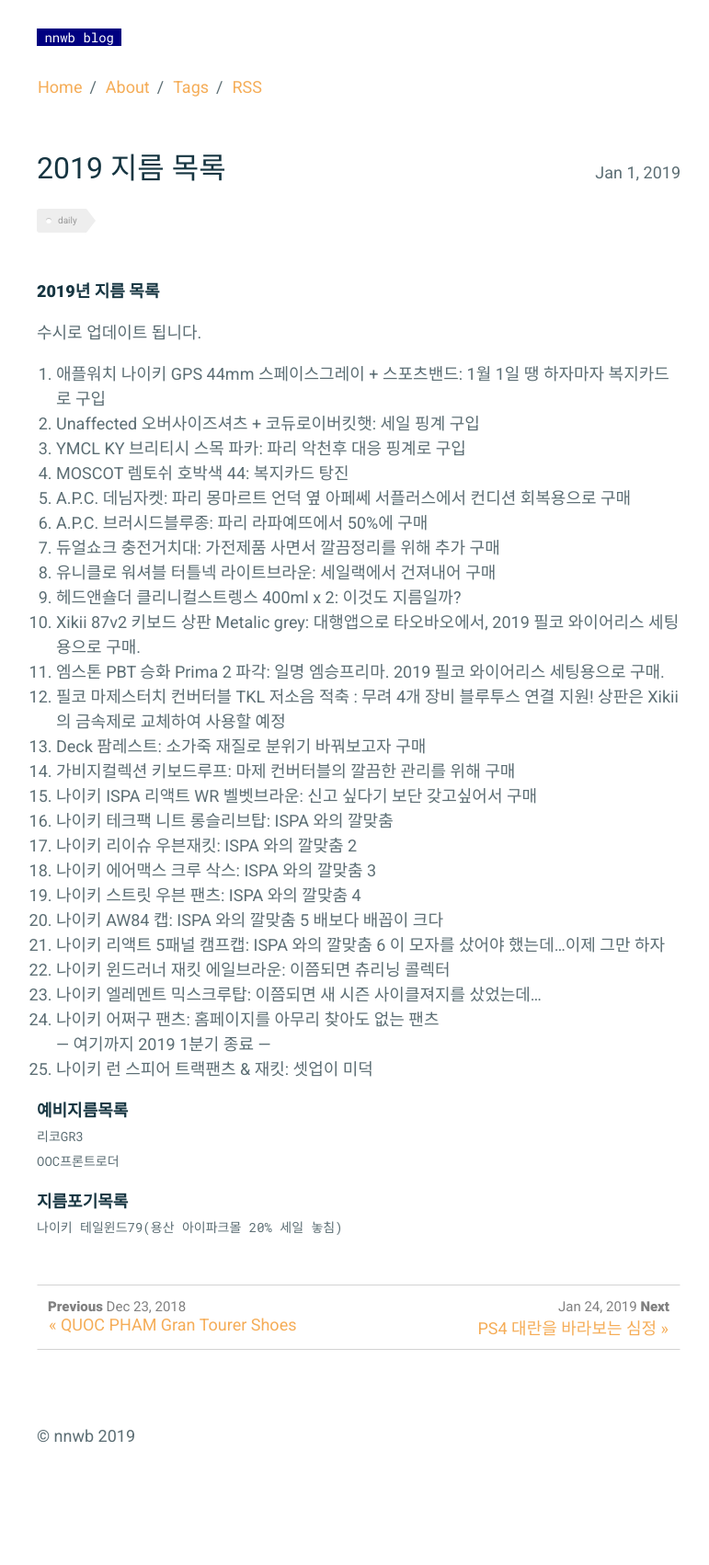
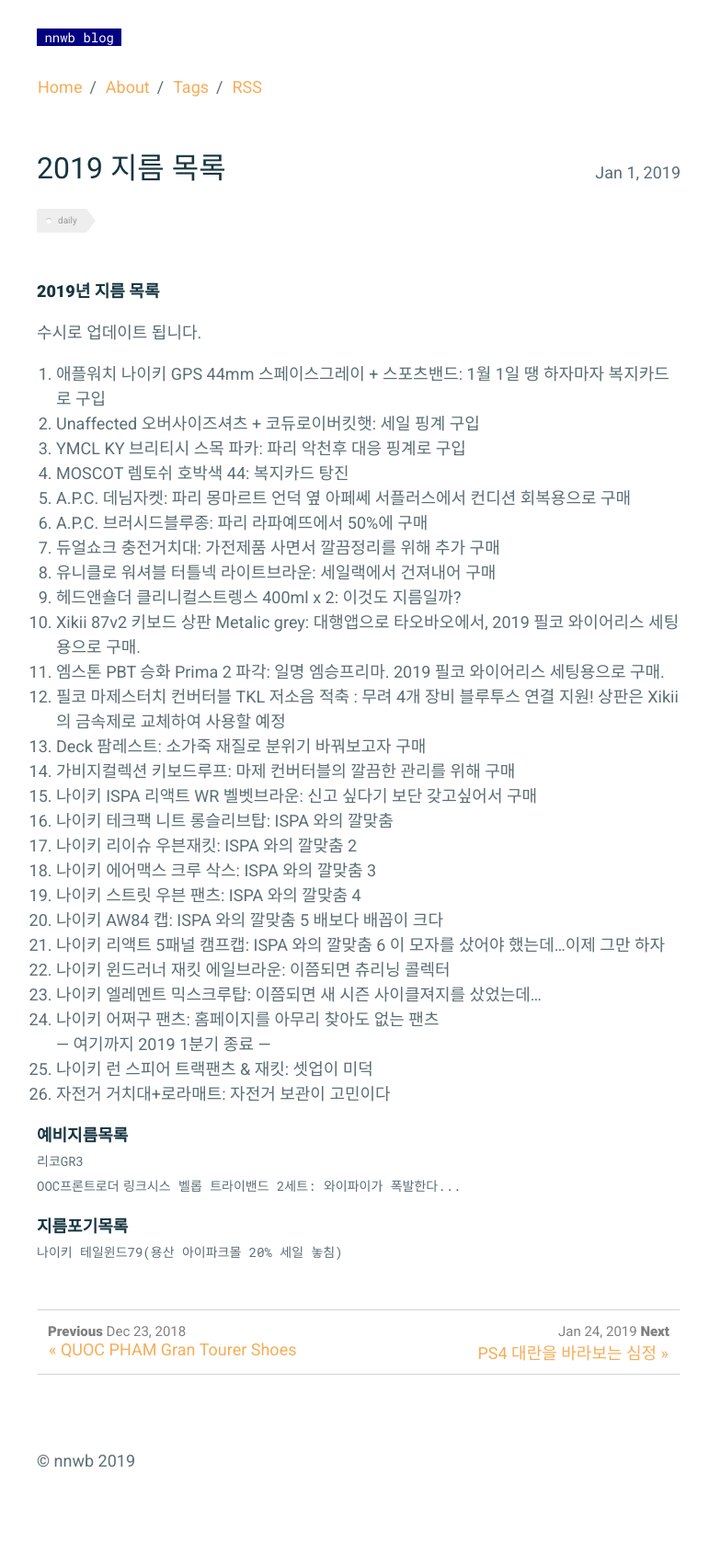
Before and after one commit to nnwb/nnwb.github.io, a Jekyll site: the page built from _posts/2019-01-01-2019buy.md, in a window 1280 px wide. Shown: the whole page at 92% size, without its empty margins (250-1021 px from the left). Built offline with Jekyll 4.4.1, drawn with Linux system fonts in a browser that asks for light colours; comment, search, counter and statistics services are not loaded; before the commit the page ends 1675 px from its top, so only the background shows below that.

Commit message:
Update 2019-01-01-2019buy.md

```diff
--- a/_posts/2019-01-01-2019buy.md
+++ b/_posts/2019-01-01-2019buy.md
@@ -36,11 +36,12 @@ comments: true
 24. 나이키 어쩌구 팬츠: 홈페이지를 아무리 찾아도 없는 팬츠
 — 여기까지 2019 1분기 종료 —
 25. 나이키 런 스피어 트랙팬츠 & 재킷: 셋업이 미덕
-
+26. 자전거 거치대+로라매트: 자전거 보관이 고민이다
 
 **예비지름목록**
 `리코GR3`
 `OOC프론트로더`
+`링크시스 벨롭 트라이밴드 2세트: 와이파이가 폭발한다...`
 
 **지름포기목록**
 `나이키 테일윈드79(용산 아이파크몰 20% 세일 놓침)`
```
